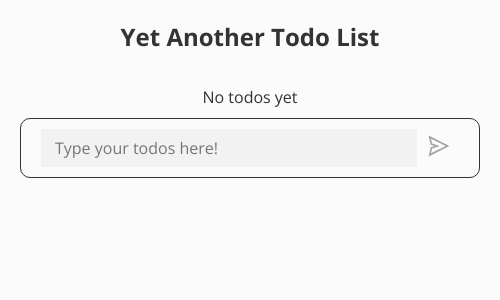
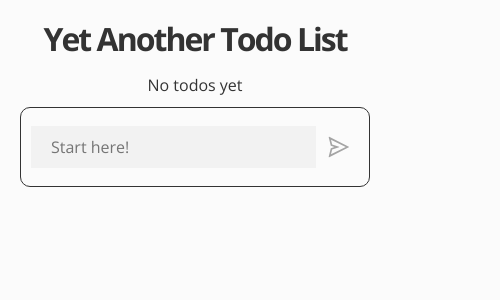
Before and after one commit to flcsn/yet-another-todo-list, a React (Create React App) app: page / in a window 390 px wide. Shown: the top 300 px of the page, 500 px wide, since content can reach past the window. Built offline with nearby package versions, Linux system fonts and the light colour scheme.

Commit message:
added responsiveness

```diff
--- a/src/components/AppTitle.js
+++ b/src/components/AppTitle.js
@@ -3,7 +3,7 @@ import React from 'react'
 const AppTitle = () => {
   return (
     <div className='container'>
-      <h2>Yet Another Todo List</h2>
+      <h1>Yet Another Todo List</h1>
     </div>
   )
 }
--- a/src/components/TodoForm.js
+++ b/src/components/TodoForm.js
@@ -18,13 +18,16 @@ const TodoForm = ({ addNewTodo }) => {
           type='text'
           value={input}
           onChange={({ target }) => setInput(target.value)}
-          placeholder='Type your todos here!'
+          placeholder='Start here!'
           autoComplete='off'
           autoFocus
+          maxLength='40'
         />
         <div className='btn-container'>
           <button type='submit'>
-            <AiOutlineSend />
+            <div className='icon-container'>
+              <AiOutlineSend />
+            </div>
           </button>
         </div>
       </form>
--- a/src/index.css
+++ b/src/index.css
@@ -24,6 +24,10 @@ button {
   background: none;
 }
 
+h1 {
+  letter-spacing: -2px;
+}
+
 
 /* Colors */
 
@@ -41,45 +45,52 @@ button {
 }
 
 
-/* Styles */
+/* Containers */
 
 .main-container {
   display: flex;
   flex-direction: column;
   align-items: center;
   justify-content: center;
-  width: 500px;
   padding: 20px;
   margin: 0 auto;
 }
 
 .container {
   height: 100%;
-  width: 100%;
+  width: min(450px, 100%);
   text-align: center;
 }
 
 .container:first-child {
   margin-bottom: 2em;
+  line-height: 1.2;
 }
 
 .container > ul > li {
   margin-bottom: 10px;
 }
 
+
+/* Todo Item */
+
 .todo-item {
   display: flex;
   justify-content: space-between;
   align-items: center;
-  gap: 50px;
-  height: 60px;
+  gap: 20px;
+  height: 65px;
   border: 1px solid var(--color-black);
   border-radius: 10px;
   padding: 10px 20px;
 }
 
 .todo-name {
+  display: flex;
+  align-items: center;
   cursor: pointer;
+  height: 100%;
+  overflow: auto;
 }
 
 .todo-name:hover {
@@ -87,16 +98,13 @@ button {
 }
 
 .btn-container {
-  display: flex;
   height: 40px;
   width: 40px;
-  justify-content: center;
-  align-items: center;
 }
 
 .btn-container > button {
-  height: 100%;
-  width: 100%;
+  height: 40px;
+  width: 40px;
   font-size: 24px;
   color: var(--color-gray);
 }
@@ -105,11 +113,15 @@ button {
   color: var(--color-black)
 }
 
+
+/* Todo Form */
+
 .todo-form {
   display: flex;
   height: 100%;
   width: 100%;
   justify-content: space-between;
+  align-items: center;
 }
 
 .todo-form > input {
@@ -117,10 +129,44 @@ button {
   background-color: var(--color-gray-light);
   font-family: 'Open Sans', sans-serif;
   font-size: 16px;
-  padding: 7px 14px;
-  width: 90%;
+  padding: 10px 20px;
+  width: 87%;
 }
 
 .todo-form > input:focus {
   outline: none;
 }
+
+.icon-container {
+  display: flex;
+  justify-content: center;
+  align-items: center;
+  height: 100%;
+  width: 100%;
+}
+
+
+/* Media Queries */
+
+@media (max-width: 480px) {
+  .todo-item {
+    padding: 10px;
+  }
+}
+
+@media (max-width: 420px) {
+  .container:first-child {
+    width: max(250px, 100%);
+    margin-bottom: 1em;
+  }
+
+  .todo-item {
+    height: 80px;
+  }
+}
+
+@media (max-width: 350px) {
+  .container:first-child {
+    width: 230px;
+  }
+}
```
